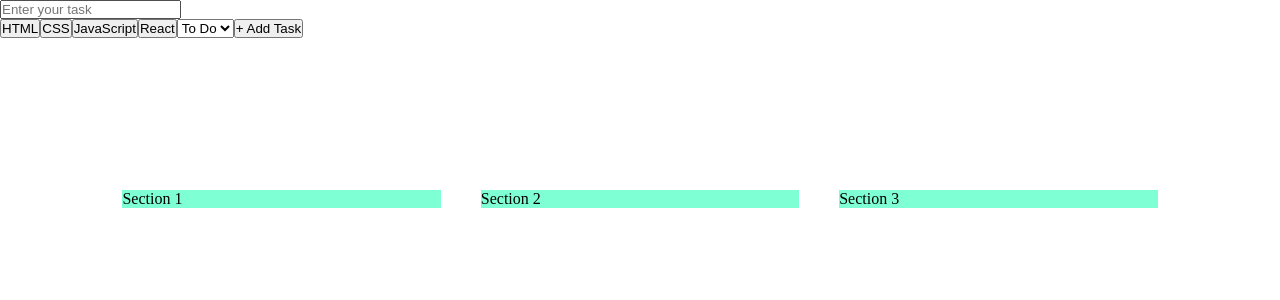
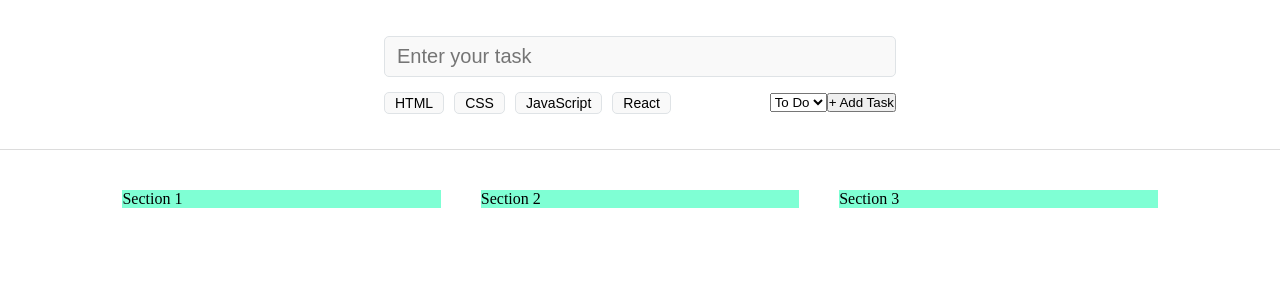
Before and after one commit to Gymnast1992/React-TaskForm, a React (Vite) app: page / in a window 1280 px wide. Shown: the top 300 px of the page. Built offline with nearby package versions, Linux system fonts and the light colour scheme.

Commit message:
second day

```diff
--- /dev/null
+++ b/src/components/TaskForm.css
@@ -0,0 +1,39 @@
+.app_header {
+    display: flex;
+    align-items: center;
+    justify-content: center;
+    border-bottom: 1px solid #dcdcdc;
+}
+
+.app_header > form {
+    width: 40%;
+}
+
+.task_input {
+    font-size: 20px;
+    font-weight: 500;
+    background: #f9f9f9;
+    color: #000;
+    border: 1px solid #dfe3e6;
+    border-radius: 5px;
+    padding: 8px 12px;
+    margin-bottom: 15px;
+    width: 100%;
+}
+
+.task_form_bottom_line {
+    display: flex;
+    align-items: center;
+    justify-content: space-between;
+}
+
+.tag {
+    font-size: 14px;
+    font-weight: 500;
+    background-color: #f9f9f9;
+    border: 1px solid #dfe3e6;
+    border-radius: 5px;
+    padding: 2px 10px;
+    margin-right: 10px;
+    cursor: pointer;
+}
--- a/src/components/TaskForm.jsx
+++ b/src/components/TaskForm.jsx
@@ -1,4 +1,6 @@
-import React from 'react'
+import React from 'react';
+
+import "./TaskForm.css";
 
 const TaskForm = () => {
   return (
@@ -7,17 +9,20 @@ const TaskForm = () => {
             <input type="text" className="task_input" placeholder='Enter your task'/>
 
             <div className='task_form_bottom_line'>
+              <div>
                 <button className="tag">HTML</button>
                 <button className="tag">CSS</button>
                 <button className="tag">JavaScript</button>
                 <button className="tag">React</button>
-
+              </div>
+              <div>
                 <select className="task_status">
                     <option value="todo">To Do</option>
                     <option value="doing">Doing</option>
                     <option value="done">Done</option>
                 </select>
                 <button type="submit" className="task_submit">+ Add Task</button>
+              </div>
             </div>
         </form>
     </header>
```
